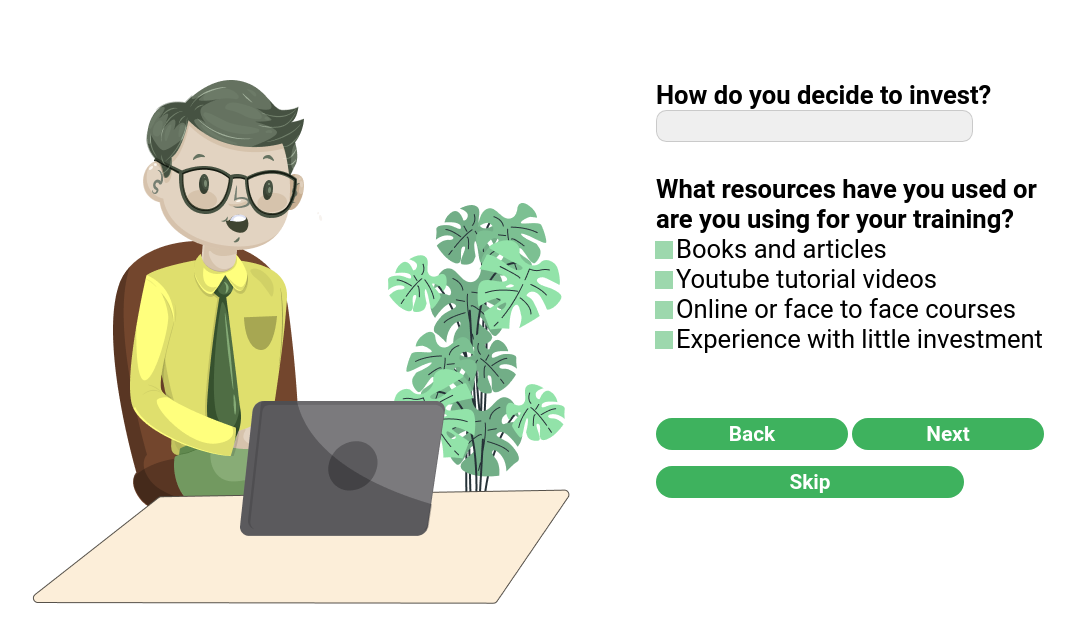
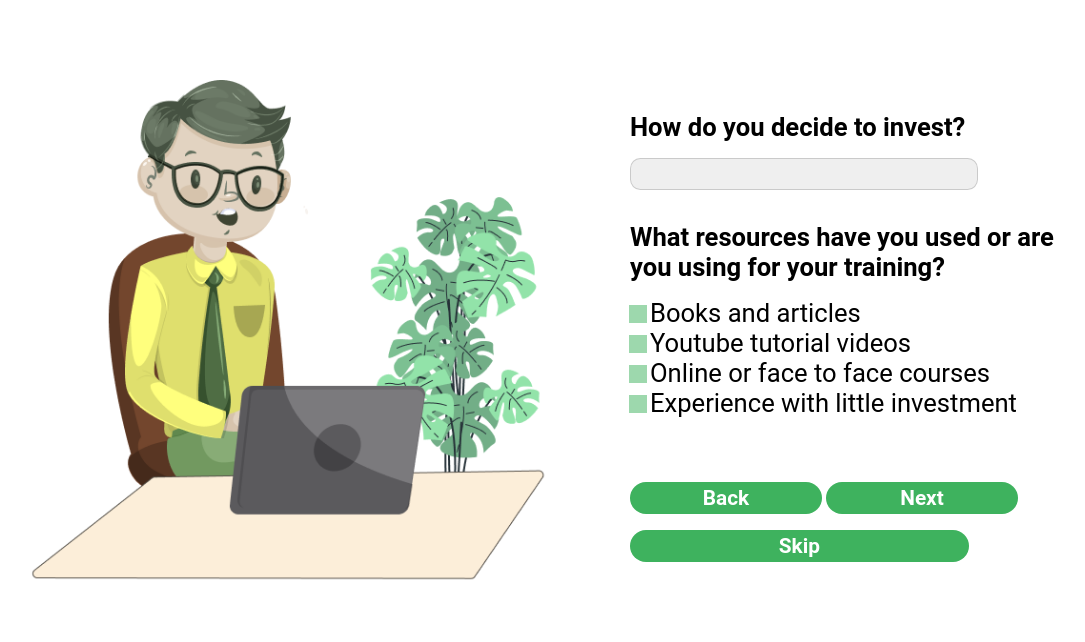
Before and after one commit to 0502j/PB-Compass-Survey, a plain HTML site: page pages/investments.html in a window 1280 px wide. Shown: the whole page, without its empty margins (90-1175 px from the left). Drawn offline with Linux system fonts and the light colour scheme.

Commit message:
Update project - fixing pages paddings

```diff
--- a/styles/account-status.css
+++ b/styles/account-status.css
@@ -1,6 +1,12 @@
 #account-status{
     display: flex;
     margin: 5rem;
+}
+
+#account-status h2{
+    width: 29rem;
+    padding-bottom: 1rem;
+    padding-top: 1.5rem;
 }
 
 .container h1,h2,p{
@@ -26,7 +32,7 @@
     padding-left: 2rem;
     background-image: url("../imgs/selection_arrow.png");
     background-repeat: no-repeat;
-    background-position: calc(50% - 21.2rem + 10rem);
+    background-position: calc(50% - 20.5rem + 10rem);
     background-size: 1rem;
 }
 
@@ -40,5 +46,5 @@
 
 .button-group-trio .trio{
     margin-top: 1rem;
-    width: 80%;
+    width: 83%;
 }
--- a/styles/global-style.css
+++ b/styles/global-style.css
@@ -4,6 +4,7 @@
     --dark-green:#0e3a1b;
     --primary-font: 'Roboto', sans-serif;
 }
+
 
 *{
     font-family: var(--primary-font);
--- a/styles/index.css
+++ b/styles/index.css
@@ -16,6 +16,11 @@
 
 }
 
+#welcome-text h1,p{
+    padding: 2rem;
+}
+
+
 .char{
     width: 25rem;
     margin-right: 5rem;
--- a/styles/investments.css
+++ b/styles/investments.css
@@ -1,6 +1,13 @@
 #account-status{
     display: flex;
     margin: 5rem;
+}
+
+
+#account-status h2{
+    width: 29rem;
+    padding-bottom: 1rem;
+    padding-top: 2rem;
 }
 
 .container h1,h2,p{
@@ -9,8 +16,10 @@
 
 #account-char{
     margin-right: 5rem;
-    width: 70%;
+    width: 50%;
 }
+
+
 
 #status-options{
     /*removing default appearance*/
--- a/styles/start.css
+++ b/styles/start.css
@@ -18,12 +18,13 @@
 #start h1{
     font-size: 2.4rem;
     margin: 0;
-    padding: 0;
+    padding: 0.8rem;
 }
 
 #start p{
     font-size:1.7rem;
     font-weight: 400;
+    padding: 2rem;
 }
 
 .button-group button{
```
